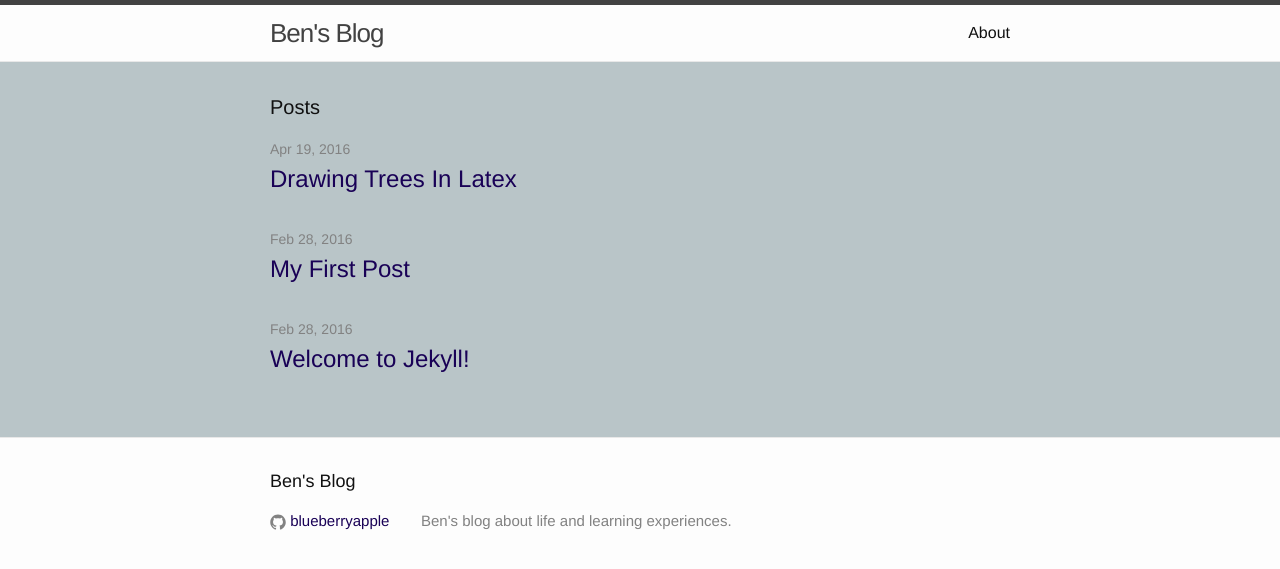
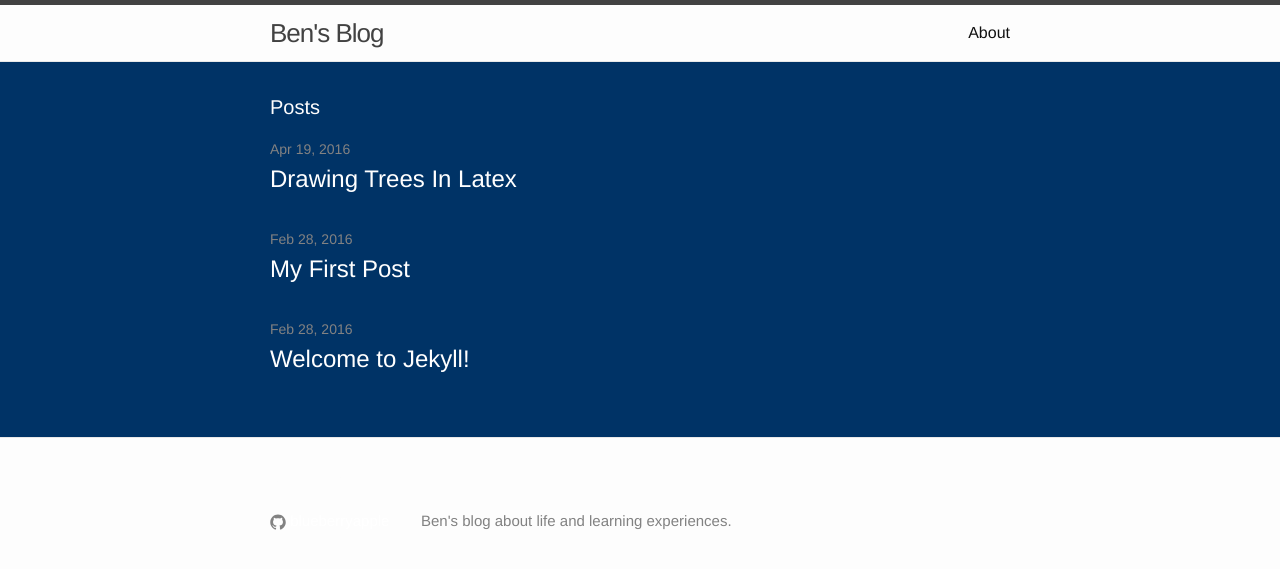
Before and after one commit to blueberryapple/blueberryapple.github.io, a Jekyll site: the page built from index.html, in a window 1280 px wide. Shown: the top 569 px of the page. Built offline with Jekyll 4.4.1, drawn with Linux system fonts in a browser that asks for light colours.

Commit message:
changed color scheme

```diff
--- a/css/main.scss
+++ b/css/main.scss
@@ -14,9 +14,9 @@
 
 $spacing-unit:     30px;
 
-$text-color:       #111;
+$text-color:       #fdfdfd;
 $background-color: #fdfdfd;
-$brand-color:      #190156;
+$brand-color:      #fff;
 
 $grey-color:       #828282;
 $grey-color-light: lighten($grey-color, 40%);
@@ -24,7 +24,7 @@
 
 // Width of the content area
 $content-width:    800px;
-$content-background-color: #B9C5C8;
+$content-background-color: #003366;
 
 $on-palm:          600px;
 $on-laptop:        800px;
```
